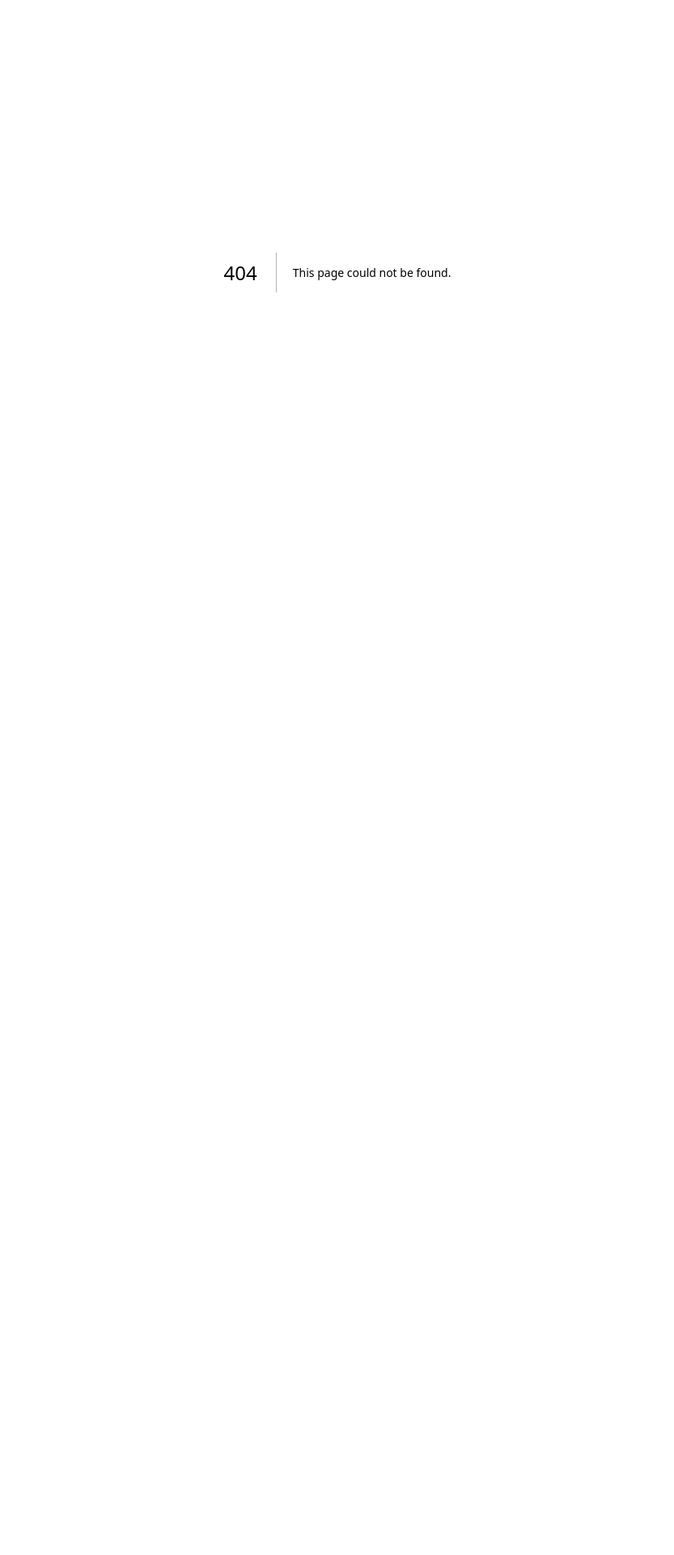
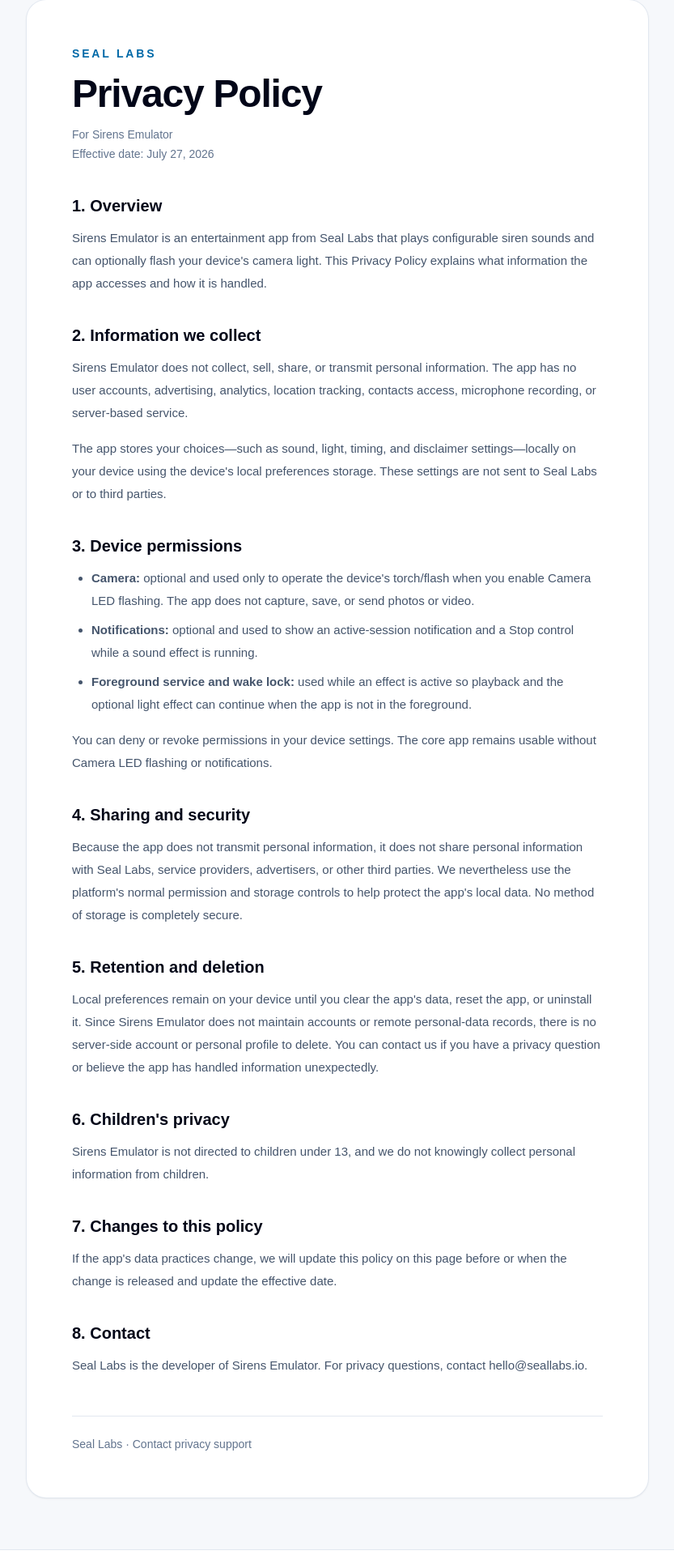
Before and after one commit to pietervw/seallabs, a Next.js app: page /privacy-policy in a window 1280 px wide. Before the commit this address had no page. Shown: the part 64-1984 px from the top of the page at 81% size, without its empty margins (223-1056 px from the left). Before the commit the page ends 800 px from the top, so only its background shows below. Built offline with nearby package versions, Linux system fonts and the light colour scheme.

Commit message:
Add Sirens Emulator privacy policy

```diff
--- a/src/app/layout.tsx
+++ b/src/app/layout.tsx
@@ -13,8 +13,8 @@ const geistMono = Geist_Mono({
 });
 
 export const metadata: Metadata = {
-  title: "Create Next App",
-  description: "Generated by create next app",
+  title: "Seal Labs",
+  description: "Seal Labs",
 };
 
 export default function RootLayout({
@@ -27,7 +27,14 @@ export default function RootLayout({
       lang="en"
       className={`${geistSans.variable} ${geistMono.variable} h-full antialiased`}
     >
-      <body className="min-h-full flex flex-col">{children}</body>
+      <body className="min-h-full flex flex-col">
+        {children}
+        <footer className="border-t border-slate-200 bg-white px-6 py-6 text-center text-sm text-slate-500">
+          <a className="underline underline-offset-4 hover:text-slate-900" href="/sirens-emulator/privacy-policy">
+            Privacy Policy
+          </a>
+        </footer>
+      </body>
     </html>
   );
 }
--- /dev/null
+++ b/src/app/privacy-policy/page.tsx
@@ -0,0 +1,131 @@
+import type { Metadata } from "next";
+import Link from "next/link";
+
+export const metadata: Metadata = {
+  title: "Privacy Policy | Sirens Emulator",
+  description: "Privacy Policy for the Sirens Emulator mobile application.",
+  alternates: { canonical: "/sirens-emulator/privacy-policy" },
+};
+
+export default function PrivacyPolicy() {
+  return (
+    <main className="min-h-screen bg-[#f6f8fb] px-6 py-16 text-slate-800 sm:px-10">
+      <article className="mx-auto max-w-3xl rounded-3xl bg-white px-7 py-10 shadow-sm ring-1 ring-slate-200 sm:px-14 sm:py-14">
+        <p className="mb-4 text-sm font-semibold uppercase tracking-[0.2em] text-sky-700">
+          Seal Labs
+        </p>
+        <h1 className="text-4xl font-semibold tracking-tight text-slate-950 sm:text-5xl">
+          Privacy Policy
+        </h1>
+        <p className="mt-4 text-sm text-slate-500">For Sirens Emulator</p>
+        <p className="mt-1 text-sm text-slate-500">Effective date: July 27, 2026</p>
+
+        <div className="mt-10 space-y-9 text-[15px] leading-7 text-slate-600">
+          <section>
+            <h2 className="mb-3 text-xl font-semibold text-slate-950">1. Overview</h2>
+            <p>
+              Sirens Emulator is an entertainment app from Seal Labs that plays
+              configurable siren sounds and can optionally flash your device&apos;s
+              camera light. This Privacy Policy explains what information the
+              app accesses and how it is handled.
+            </p>
+          </section>
+
+          <section>
+            <h2 className="mb-3 text-xl font-semibold text-slate-950">2. Information we collect</h2>
+            <p>
+              Sirens Emulator does not collect, sell, share, or transmit personal
+              information. The app has no user accounts, advertising, analytics,
+              location tracking, contacts access, microphone recording, or
+              server-based service.
+            </p>
+            <p className="mt-4">
+              The app stores your choices—such as sound, light, timing, and
+              disclaimer settings—locally on your device using the device&apos;s
+              local preferences storage. These settings are not sent to Seal
+              Labs or to third parties.
+            </p>
+          </section>
+
+          <section>
+            <h2 className="mb-3 text-xl font-semibold text-slate-950">3. Device permissions</h2>
+            <ul className="list-disc space-y-2 pl-6">
+              <li>
+                <strong>Camera:</strong> optional and used only to operate the
+                device&apos;s torch/flash when you enable Camera LED flashing. The
+                app does not capture, save, or send photos or video.
+              </li>
+              <li>
+                <strong>Notifications:</strong> optional and used to show an
+                active-session notification and a Stop control while a sound
+                effect is running.
+              </li>
+              <li>
+                <strong>Foreground service and wake lock:</strong> used while an
+                effect is active so playback and the optional light effect can
+                continue when the app is not in the foreground.
+              </li>
+            </ul>
+            <p className="mt-4">
+              You can deny or revoke permissions in your device settings. The
+              core app remains usable without Camera LED flashing or notifications.
+            </p>
+          </section>
+
+          <section>
+            <h2 className="mb-3 text-xl font-semibold text-slate-950">4. Sharing and security</h2>
+            <p>
+              Because the app does not transmit personal information, it does
+              not share personal information with Seal Labs, service providers,
+              advertisers, or other third parties. We nevertheless use the
+              platform&apos;s normal permission and storage controls to help protect
+              the app&apos;s local data. No method of storage is completely secure.
+            </p>
+          </section>
+
+          <section>
+            <h2 className="mb-3 text-xl font-semibold text-slate-950">5. Retention and deletion</h2>
+            <p>
+              Local preferences remain on your device until you clear the app&apos;s
+              data, reset the app, or uninstall it. Since Sirens Emulator does
+              not maintain accounts or remote personal-data records, there is no
+              server-side account or personal profile to delete. You can contact
+              us if you have a privacy question or believe the app has handled
+              information unexpectedly.
+            </p>
+          </section>
+
+          <section>
+            <h2 className="mb-3 text-xl font-semibold text-slate-950">6. Children&apos;s privacy</h2>
+            <p>
+              Sirens Emulator is not directed to children under 13, and we do
+              not knowingly collect personal information from children.
+            </p>
+          </section>
+
+          <section>
+            <h2 className="mb-3 text-xl font-semibold text-slate-950">7. Changes to this policy</h2>
+            <p>
+              If the app&apos;s data practices change, we will update this policy on
+              this page before or when the change is released and update the
+              effective date.
+            </p>
+          </section>
+
+          <section>
+            <h2 className="mb-3 text-xl font-semibold text-slate-950">8. Contact</h2>
+            <p>
+              Seal Labs is the developer of Sirens Emulator. For privacy
+              questions, contact{" "}
+              <a href="mailto:hello@seallabs.io">hello@seallabs.io</a>.
+            </p>
+          </section>
+        </div>
+
+        <div className="mt-12 border-t border-slate-200 pt-6 text-sm text-slate-500">
+          <Link href="/">Seal Labs</Link> · <a href="mailto:hello@seallabs.io">Contact privacy support</a>
+        </div>
+      </article>
+    </main>
+  );
+}
--- /dev/null
+++ b/src/app/sirens-emulator/privacy-policy/page.tsx
@@ -0,0 +1 @@
+export { default, metadata } from "../../privacy-policy/page";
```
